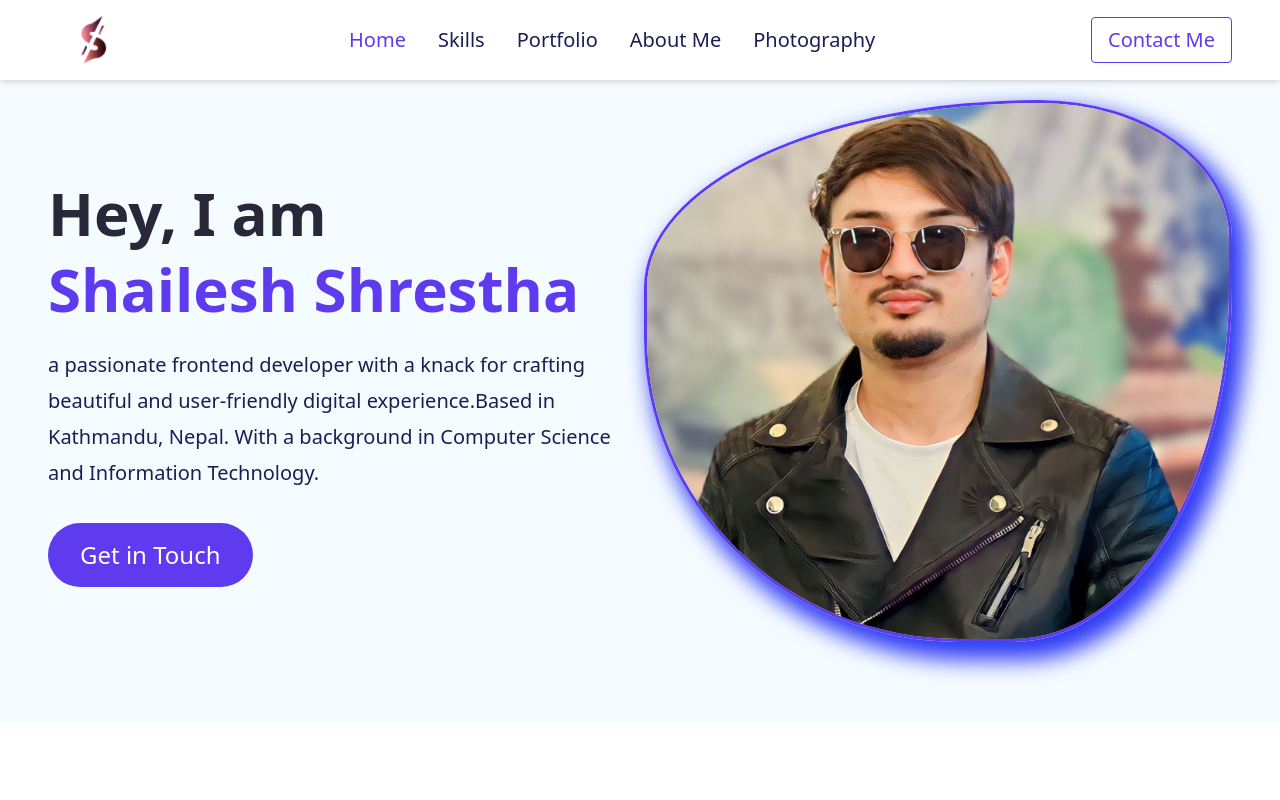
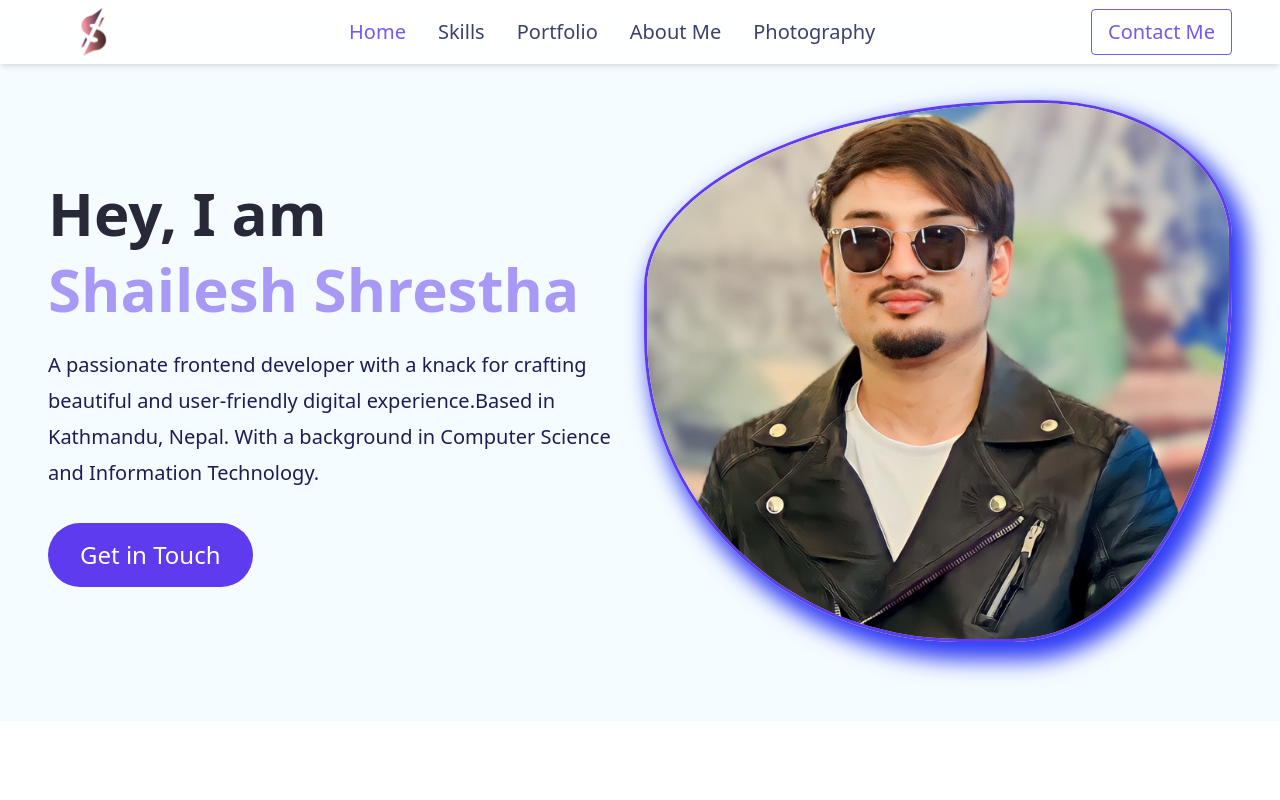
Before and after one commit to Shailesh1Shrestha/shailesh_portfolio, a React (Vite) app: page / in a window 1280 px wide. Shown: the top 800 px of the page. Built offline with nearby package versions, Linux system fonts and the light colour scheme.

Commit message:
udpate data

```diff
--- a/src/App.jsx
+++ b/src/App.jsx
@@ -5,7 +5,6 @@ import Navbar from './components/Navbar/Navbar'
 import Skills from './components/Skills/Skills'
 import Contact from './components/contact/Contact'
 import Footer from './components/footer/Footer'
-// import Photography from './components/photography/Photography'
 import Photog from './components/photography/Photog'
 import Portfolio from './components/portfolio/Portfolio'
 
@@ -15,6 +14,7 @@ function App() {
   return (
    <>
     <Navbar />
+
     <Home />
     <Skills />
     <Portfolio />
--- a/src/components/Home/Home.jsx
+++ b/src/components/Home/Home.jsx
@@ -1,10 +1,12 @@
-import React from "react";
+import React, { useState } from "react";
 import slogo from '../../assets/logo1.jpg'
 import 'animate.css';
 import { Link } from "react-scroll";
 import shaileshCV from '../../assets/shaileshCV.pdf'
 
 function Home() {
+
+
   return (
     <div className="mt-5 bg-bgShade" id= "home">
       <div className="lg:px-12 px-4 flex flex-col md:flex-row-reverse items-center justify-between py-20 gap-2">
@@ -14,8 +16,8 @@ function Home() {
             <div className="md:w-1/2 w-full mt-5">
                 {/* <h2 className="text-xl text-headingColor font-semibold mb-5">Hey, I am Shailesh</h2> */}
                 <h1 className="md:text-6xl text-4xl font-bold text-headingColor leading-sung
-                md:leading-[76px] mb-5">Hey, I am <h1 className="text-primary animate__animated animate__bounceInLeft"> Shailesh Shrestha </h1></h1>
-                <p className="text-body text-xl leading-9 mb-8">a passionate frontend developer with a knack for crafting beautiful and user-friendly digital experience.Based in Kathmandu, Nepal. With a background in Computer Science and Information Technology.</p>
+                md:leading-[76px] mb-5 ">Hey, I am <h1 className="text-primary animate__animated animate__bounceInLeft animate__slower	3s"> <h1 className=" animate-pulse"> Shailesh Shrestha</h1> </h1></h1>
+                <p className="text-body text-xl leading-9 mb-8">A passionate frontend developer with a knack for crafting beautiful and user-friendly digital experience.Based in Kathmandu, Nepal. With a background in Computer Science and Information Technology.</p>
 
                 <a href={shaileshCV}><button className="btn-primary text-2xl">Get in Touch</button> </a>
                   </div>
--- a/src/components/Navbar/Navbar.jsx
+++ b/src/components/Navbar/Navbar.jsx
@@ -23,8 +23,8 @@ const Navbar = () => {
 
   return (
     <header className="w-full fixed top-0 left-0  right-0 ">
-      <nav className={`py-4 md:px-12 px-4 shadow-md bg-white ${isSticky ? "stickytop-0 right-0 left-0 bg-white": ""}`}>
-        <div className="flex items-center justify-between">
+      <nav className={`py-2 md:px-12 px-4 opacity-85 shadow-md bg-white ${isSticky ? "stickytop-0 right-0 left-0 bg-white": ""}`}>
+        <div className="flex items-center  justify-between">
           {/* logo */}
           <div className="cursor-pointer">
           <Link to="home" spy ={true} activeClass="active" smooth={true} offset={-100}>
--- a/src/components/photography/Photog.jsx
+++ b/src/components/photography/Photog.jsx
@@ -15,18 +15,20 @@ export default function Photo() {
 
 
             <div className="lg:mx-12 mx-4 my-25 " id="skills">
-              <div className="text-headingColor mb-20">
-             <p className="text-xl font-semibold mb-5">Photos</p>
-             <h2 className="md:text-5xl text-4xl font-bold">My Photography</h2>
-            </div>
+            <div className = "text-headingColor text-center mb-20">
+        <p className='text-xl font-semibold mb-5'>Photos</p>
+        <h2 className='md:text-5xl text-4xl font-bold'>My Photography</h2>
+
+      </div>
+
 
                 <div className="photo-holder">
                     <div className="photo-card boxImage">
 
-                        <img className='photo boxImage' src={Photo1} alt="" />
+                        <img className='photo boxImage' src={Photo6} alt="" />
                     </div>
                     <div className="photo-card boxImage">
-                        <img className='photo' src={Photo2} alt="" />
+                        <img className='photo' src={Photo7} alt="" />
                     </div>
                     <div className="photo-card boxImage">
                         <img className='photo' src={Photo3} alt="" />
@@ -38,10 +40,10 @@ export default function Photo() {
                         <img className='photo' src={Photo5} alt="" />
                     </div>
                     <div className="photo-card boxImage">
-                        <img className='photo' src={Photo6} alt="" />
+                        <img className='photo' src={Photo1} alt="" />
                     </div>
                     <div className="photo-card boxImage">
-                        <img className='photo' src={Photo7} alt="" />
+                        <img className='photo' src={Photo2} alt="" />
                     </div>
 
                 </div>
```
